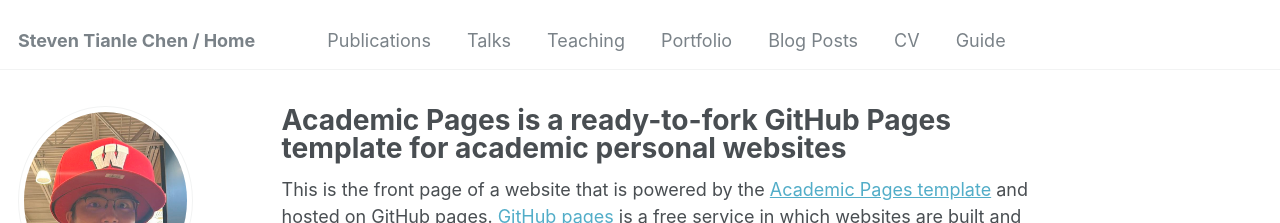
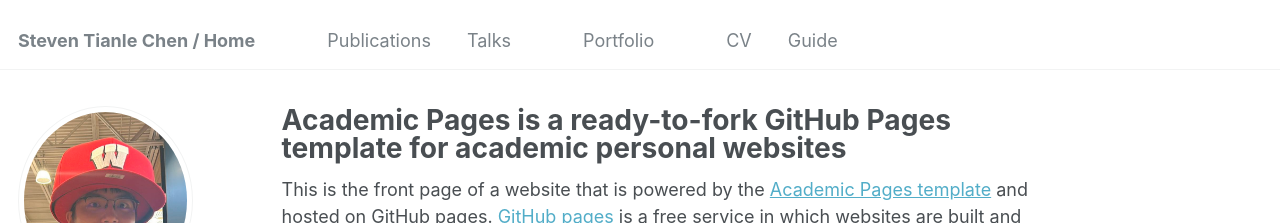
Before and after one commit to sttlchen/sttlchen.github.io, a Jekyll site: the page built from _pages/about.md, in a window 1280 px wide. Shown: the top 223 px of the page. Built offline with Jekyll 4.4.1, drawn with Linux system fonts in a browser that asks for light colours.

Commit message:
Update navigation.yml

```diff
--- a/_data/navigation.yml
+++ b/_data/navigation.yml
@@ -11,13 +11,13 @@ main:
   - title: "Talks"
     url: /talks/
 
-  - title: "Teaching"
+  - title: #"Teaching"
     url: /teaching/
 
   - title: "Portfolio"
     url: /portfolio/
 
-  - title: "Blog Posts"
+  - title: #"Blog Posts"
     url: /year-archive/
 
   - title: "CV"
```
